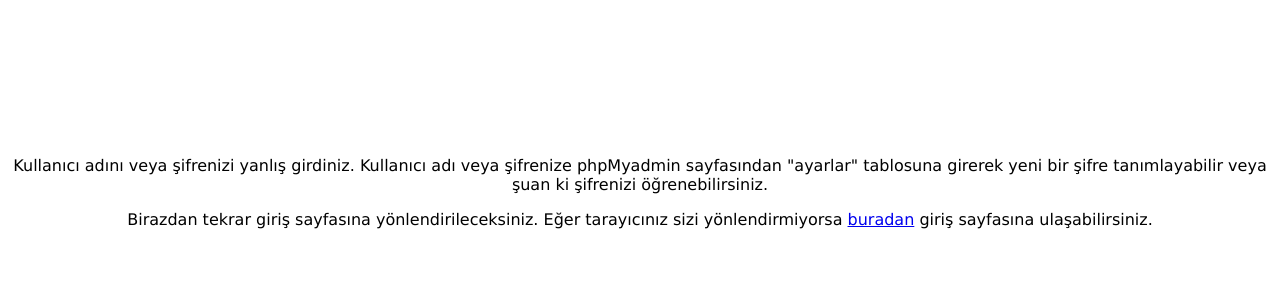
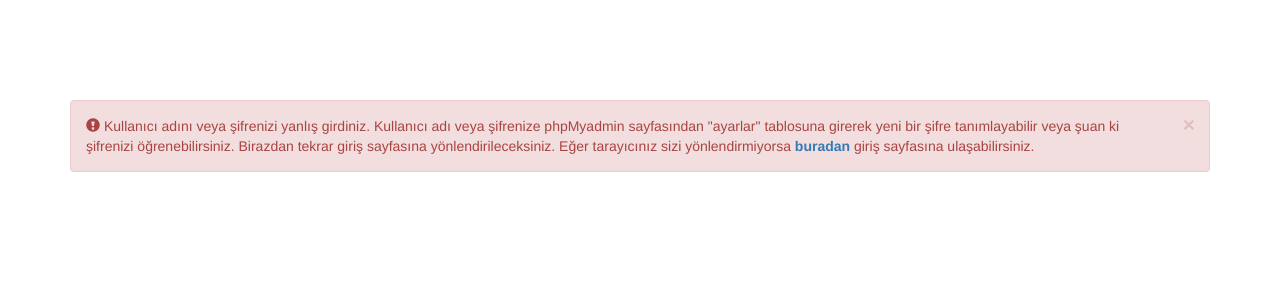
Before and after one commit to 0kan87/admin-panelli-kisisel-portfolyo, a PHP site: page /yonetim/basarisiz-giris.php in a window 1280 px wide. Shown: the top 300 px of the page. Run offline with PHP 8.4, Linux system fonts and the light colour scheme; some libraries are stand-ins or nearby versions.

Commit message:
Ufak Rötuşlar

```diff
--- a/yonetim/basarisiz-giris.php
+++ b/yonetim/basarisiz-giris.php
@@ -2,26 +2,24 @@
 <html xmlns="http://www.w3.org/1999/xhtml">
 <head>
 <meta http-equiv="Content-Type" content="text/html; charset=utf-8" />
+<meta http-equiv="refresh" content="4;URL=giris.php">
 <title>Hatalı Giriş</title>
-<style type="text/css">
-.hata {
-	text-align: center;
-}
-.basarisizgiris {
-	font-family: Verdana, Geneva, sans-serif;
-	font-size: 16px;
-	text-align: center;
-}
-</style>
-<meta http-equiv="refresh" content="4;URL=giris.php" />
+<script type="text/javascript" src="../ckeditor/ckeditor.js"></script>
+<link rel="stylesheet" href="../css/style.css">
+<link rel="stylesheet" href="../css/bootstrap.min.css">
 </head>
+<body>
 
-<body>
-<p class="basarisizgiris">&nbsp;</p>
-<p class="basarisizgiris">&nbsp;</p>
-<p class="basarisizgiris">&nbsp;</p>
-<p class="basarisizgiris">&nbsp;</p>
-<p class="basarisizgiris">Kullanıcı adını veya şifrenizi yanlış girdiniz. Kullanıcı adı veya şifrenize phpMyadmin sayfasından &quot;ayarlar&quot; tablosuna girerek yeni bir şifre tanımlayabilir veya şuan ki şifrenizi öğrenebilirsiniz.</p>
-<p class="basarisizgiris">Birazdan tekrar giriş sayfasına yönlendirileceksiniz. Eğer tarayıcınız sizi yönlendirmiyorsa <a href="giris.php" title="Giriş Safası">buradan</a> giriş sayfasına ulaşabilirsiniz.</p>
+
+	<div style="margin-top:100px;"></div>
+	<div class="container">
+		<div class="alert alert-danger alert-dismissible" role="alert"><span class="glyphicon glyphicon-exclamation-sign" aria-hidden="true"></span>
+		  <button type="button" class="close" data-dismiss="alert" aria-label="Close"><span aria-hidden="true">&times;</span></button>
+		  Kullanıcı adını veya şifrenizi yanlış girdiniz. Kullanıcı adı veya şifrenize phpMyadmin sayfasından "ayarlar" tablosuna girerek yeni bir şifre tanımlayabilir veya şuan ki şifrenizi öğrenebilirsiniz. Birazdan tekrar giriş sayfasına yönlendirileceksiniz. Eğer tarayıcınız sizi yönlendirmiyorsa <a href="giris.php"><strong>buradan</strong></a> giriş sayfasına ulaşabilirsiniz.
+		</div>
+	</div>
+
+  <script src="//code.jquery.com/jquery-1.10.2.min.js"></script>
+  <script src="../js/bootstrap.min.js"></script>
 </body>
 </html>
--- a/yonetim/egitim-duzenle.php
+++ b/yonetim/egitim-duzenle.php
@@ -1,5 +1,4 @@
-<?php require_once('../Connections/baglan.php'); ?>
-<?php
+<?php require_once('../Connections/baglan.php');
 if (!isset($_SESSION)) {
   session_start();
 }
@@ -23,8 +22,6 @@ if ((isset($_GET['doLogout'])) &&($_GET['doLogout']=="true")){
     exit;
   }
 }
-?>
-<?php
 if (!isset($_SESSION)) {
   session_start();
 }
```
Also changed, not shown: index.php (+8 -8 lines), yonetim/deneyim-sil.php (+1 -15 lines), yonetim/deneyimler.php (+1 -12 lines), yonetim/egitim-ekle.php (+1 -7 lines), yonetim/egitim-sil.php (+1 -11 lines), yonetim/egitim.php (+1 -16 lines), yonetim/galeri.php (+2 -21 lines), yonetim/giris.php (+2 -10 lines).
